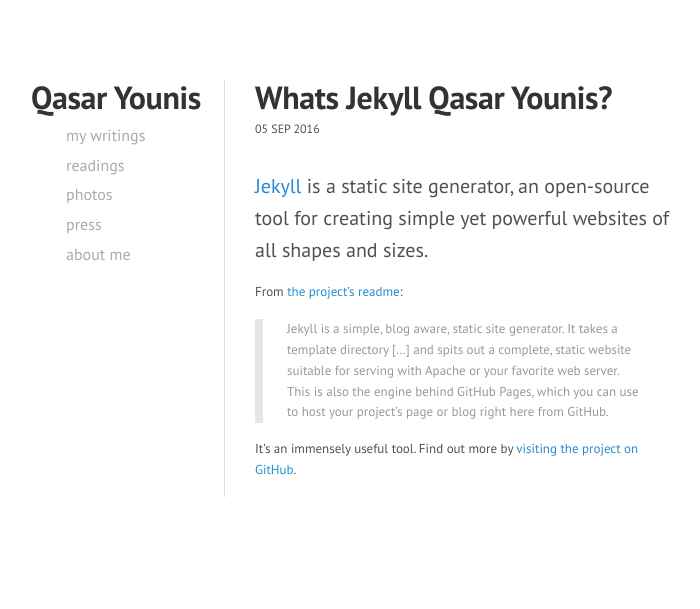
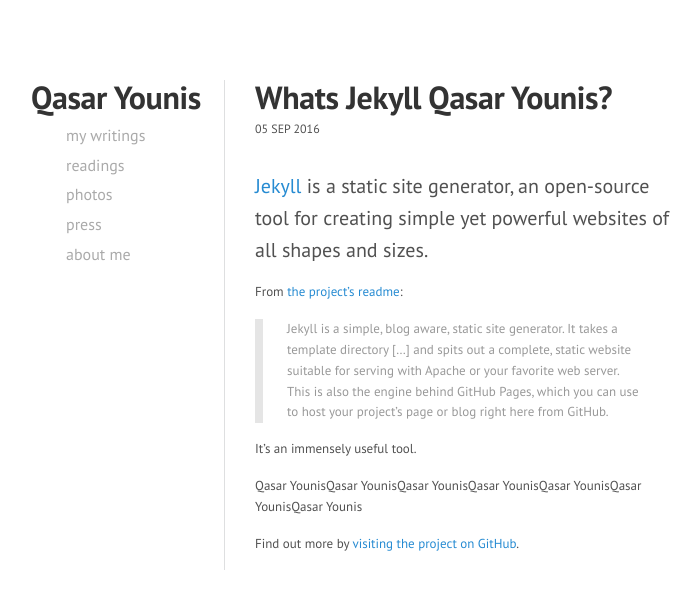
Before and after one commit to qasar/qasar.github.io, a Jekyll site: the page built from _posts/2016-09-05-this is the title.md, in a window 1280 px wide. Shown: the top 609 px of the page, without its empty margins (35-735 px from the left). Built offline with Jekyll 4.4.1, drawn with Linux system fonts in a browser that asks for light colours.

Commit message:
Update 2016-09-05-this is the title.md

```diff
--- a/_posts/2016-09-05-this is the title.md
+++ b/_posts/2016-09-05-this is the title.md
@@ -8,4 +8,9 @@
 
 > Jekyll is a simple, blog aware, static site generator. It takes a template directory [...] and spits out a complete, static website suitable for serving with Apache or your favorite web server. This is also the engine behind GitHub Pages, which you can use to host your project’s page or blog right here from GitHub.
 
-It's an immensely useful tool. Find out more by [visiting the project on GitHub](https://github.com/jekyll/jekyll).
+It's an immensely useful tool.
+
+Qasar YounisQasar YounisQasar YounisQasar YounisQasar YounisQasar YounisQasar Younis
+
+
+Find out more by [visiting the project on GitHub](https://github.com/jekyll/jekyll).
```
